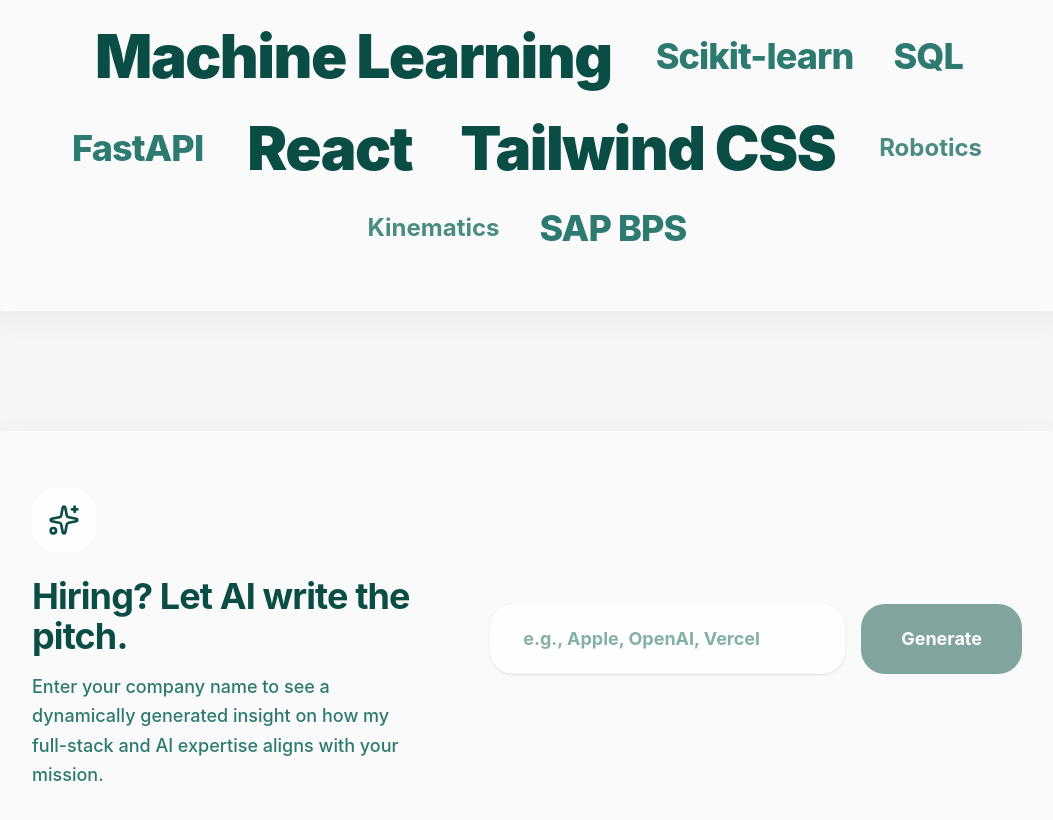
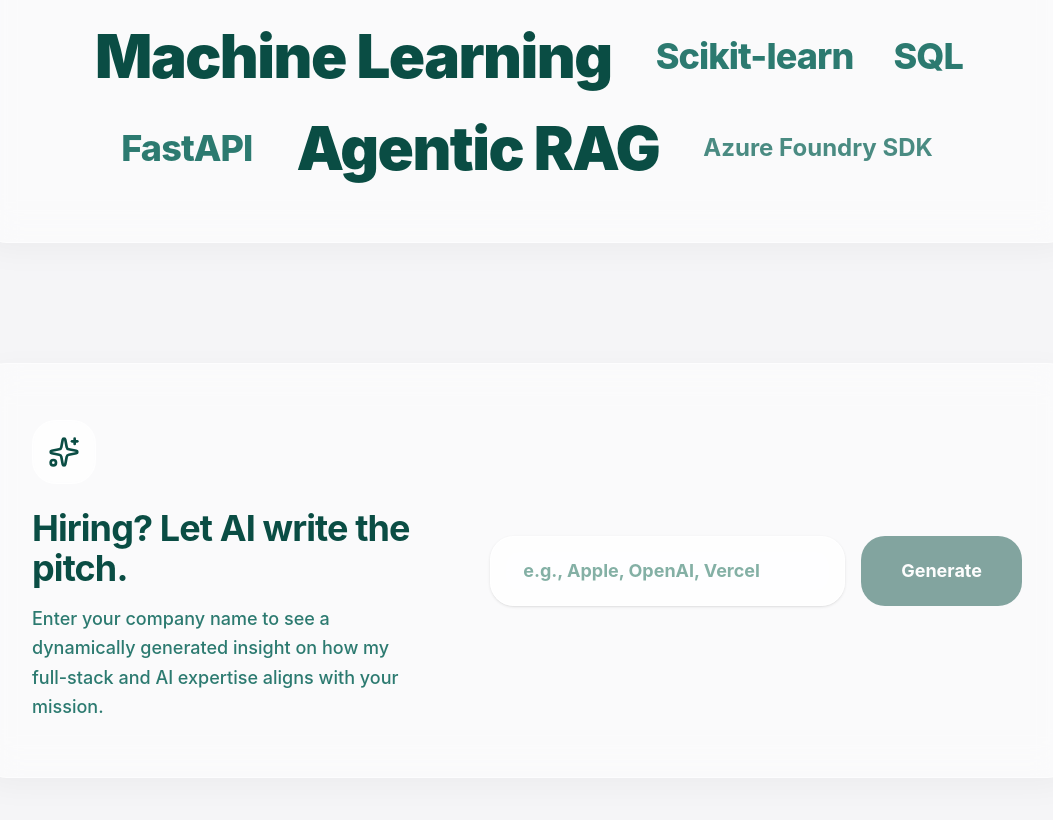
Before and after one commit to sarveshtalele/portfolio-website, a React (Vite) app: page / in a window 1280 px wide. Shown: the part 1434-2254 px from the top of the page, without its empty margins (113-1166 px from the left). Built offline with nearby package versions, Linux system fonts and the light colour scheme; a web font is replaced by a local one.

Commit message:
Fix: details for Hiring UI

```diff
--- a/src/data.js
+++ b/src/data.js
@@ -93,10 +93,7 @@
         { text: 'Scikit-learn', value: 80 },
         { text: 'SQL', value: 82 },
         { text: 'FastAPI', value: 85 },
-        { text: 'React', value: 90 },
-        { text: 'Tailwind CSS', value: 88 },
-        { text: 'Robotics', value: 75 },
-        { text: 'Kinematics', value: 70 },
-        { text: 'SAP BPS', value: 85 }
+        { text: 'Agentic RAG', value: 90 },
+        { text: 'Azure Foundry SDK', value: 70 }
     ]
 };
```
